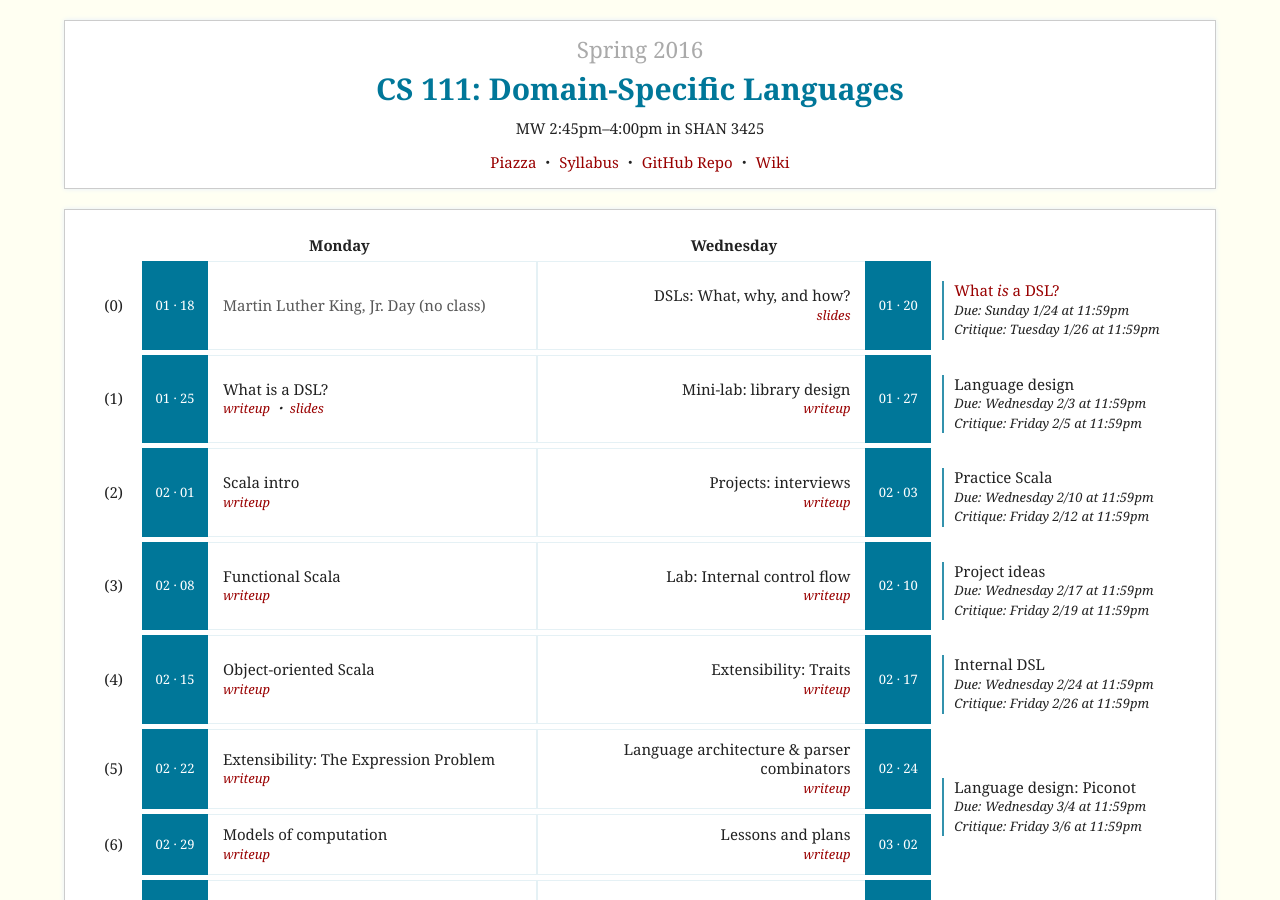
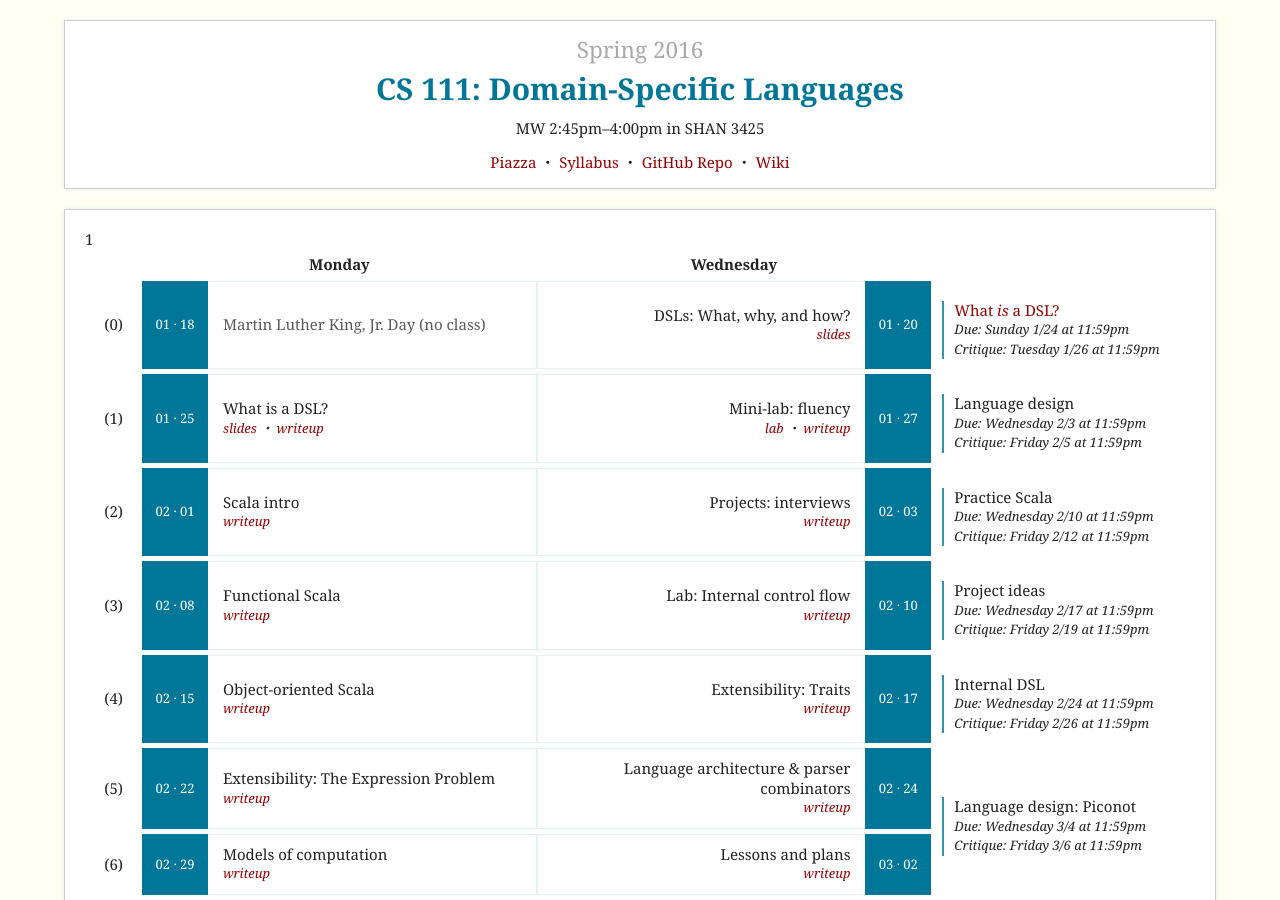
Before and after one commit to hmc-cs111-spring2016/hmc-cs111-spring2016.github.io, a Jekyll site: the page built from index.html, in a window 1280 px wide and 900 px high. Built offline with Jekyll 4.4.1, drawn with Linux system fonts in a browser that asks for light colours.

Commit message:
Adding some materials for today.

```diff
--- a/_includes/schedule.html
+++ b/_includes/schedule.html
@@ -1,4 +1,4 @@
-<table class="schedule" cellspacing="2px">
+1<table class="schedule" cellspacing="2px">
     <!-- header -->
     <thead>
         <td class="week-num"></td>
@@ -41,17 +41,20 @@
                 <span class="">What is a DSL?</span>
                 <ul class="">
                     <li>
-                        <a href="https://github.com/hmc-cs111-spring2016/hmc-cs111-spring2016.github.io/wiki/What-is-a-DSL%3F">writeup</a>
+                        <a href="/slides/DSLs_What_Is_a_DSL.pdf">slides</a>
                     </li>
                     <li>
-                        <a href="/slides/DSLs_What_Is_a_DSL.pdf">slides</a>
+                        <a href="https://github.com/hmc-cs111-spring2016/hmc-cs111-spring2016.github.io/wiki/What-is-a-DSL%3F">writeup</a>
                     </li>
                 </ul>
             </td>
             <!-- Wed 01/27 -->
             <td class="details day2">
-                <span class="">Mini-lab: library design</span>
+                <span class="">Mini-lab: fluency</span>
                 <ul class="">
+                    <li>
+                        <a href="https://github.com/hmc-cs111-spring2016/fluency-lab">lab</a>
+                    </li>
                     <li>
                         <a href="https://github.com/hmc-cs111-spring2016/hmc-cs111-spring2016.github.io/wiki/Library-Design">writeup</a>
                     </li>
```
